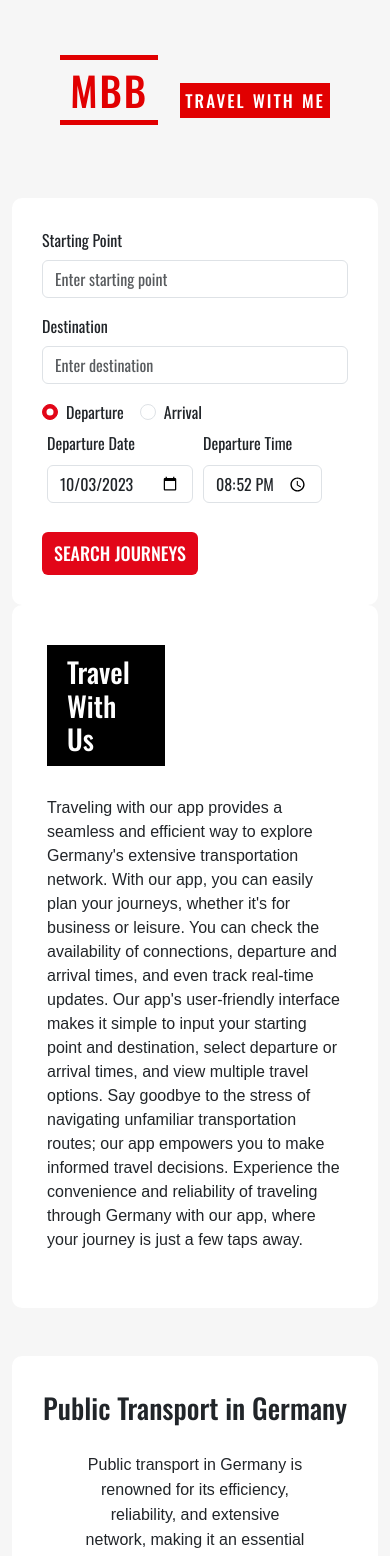
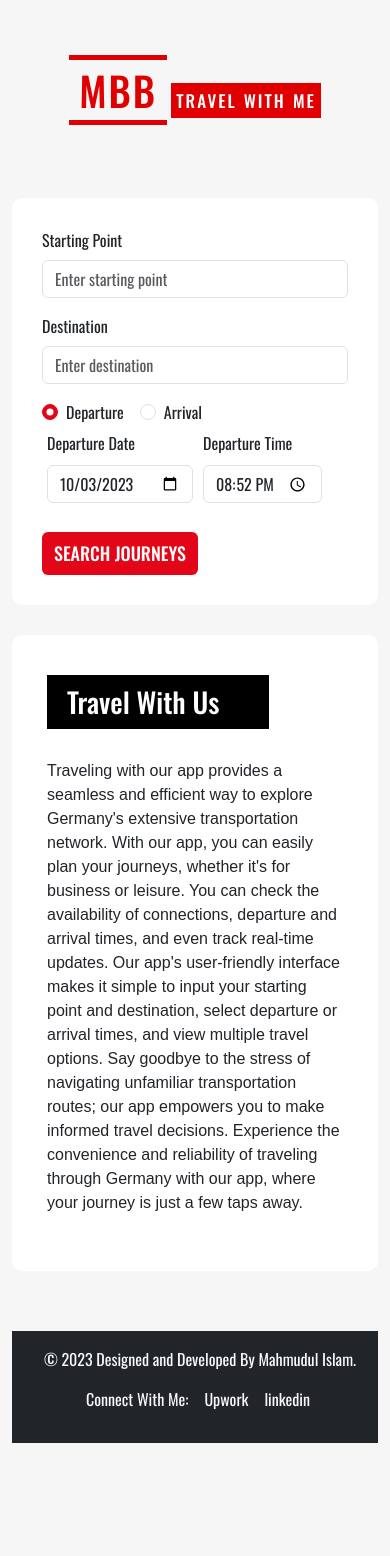
Before and after one commit to mahmudul-islam32/MBB-Navigator-Transport, a React (Create React App) app: page / in a window 390 px wide. Shown: the top 1556 px of the page. After the commit the page ends 1443 px from the top, so only its background shows below. Built offline with nearby package versions, Linux system fonts and the light colour scheme.

Commit message:
fix rsponsive issues

```diff
--- a/src/components/JourneyList.js
+++ b/src/components/JourneyList.js
@@ -81,6 +81,7 @@ function JourneyList({ journeys, isLoading, formattedDateTime }) {
     brb: "brb",
     ag: "ag",
     wba: "wba",
+    nwb: "nwb",
   };
 
   // Function to calculate and format time difference in minutes
--- a/src/index.css
+++ b/src/index.css
@@ -154,7 +154,8 @@ body {
 .rjx,
 .brb,
 .ag,
-.wba {
+.wba,
+.nwb {
   background: #e20614;
   color: white;
 }
@@ -392,3 +393,28 @@ body {
   border-radius: 10px;
   padding: 35px 0px;
 }
+
+@media (max-width: 768px) {
+  .journey-details {
+    margin-top: 30px;
+  }
+  .journey-item {
+    margin-left: -32px;
+  }
+  .logo {
+    word-spacing: -8px;
+  }
+  .container.mt-5.public {
+    display: none;
+  }
+  p.copy {
+    text-align: center;
+  }
+
+  ul.footer-social {
+    text-align: center;
+  }
+  .introduction-text h1 {
+    width: 75%;
+  }
+}
```
